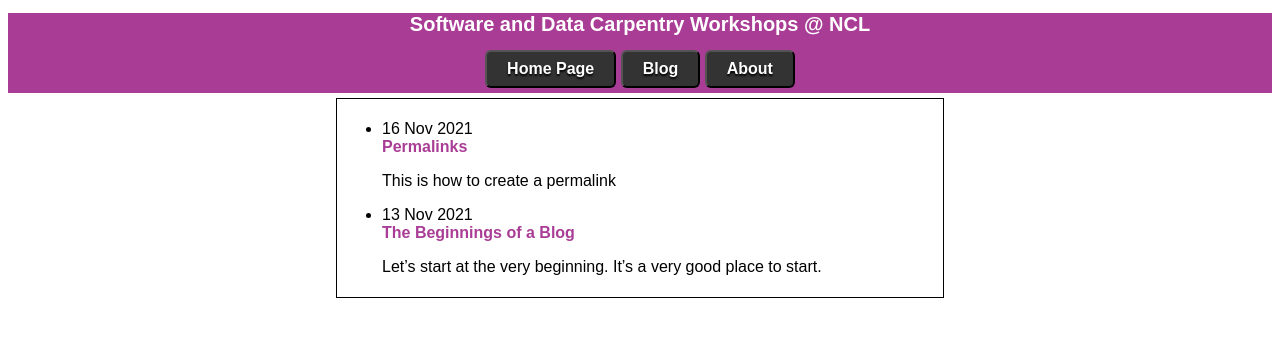
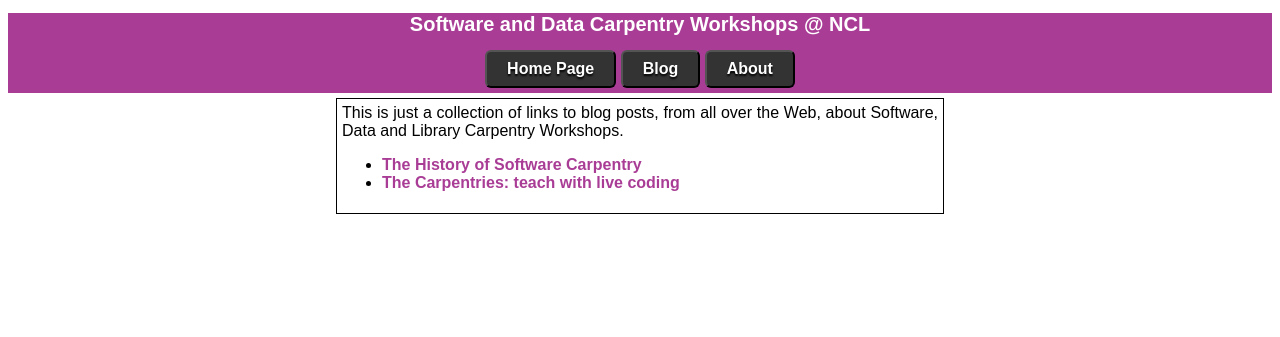
Before and after one commit to NclRSE-Training/software-carpentry, a Jekyll site: the page built from blog.html, in a window 1280 px wide. Shown: the top 337 px of the page. Built offline with Jekyll 4.4.1, drawn with Linux system fonts in a browser that asks for light colours.

Commit message:
Add blog post page

```diff
--- /dev/null
+++ b/_data/blogposts.yml
@@ -0,0 +1,4 @@
+- name: "The History of Software Carpentry"
+  link: "https://software-carpentry.org/scf/history/"
+- name: "The Carpentries: teach with live coding"
+  link: "https://www.rostrum.blog/2019/09/12/live-code/"
--- a/blog.html
+++ b/blog.html
@@ -3,11 +3,12 @@ layout: page
 title: Blog
 ---
 
+This is just a collection of links to blog posts, from all over the Web, about Software, Data and Library Carpentry Workshops.
 <ul>
-  {% for post in site.posts %}
+  {% for blog in site.data.blogposts %}
     <li>
 	    <div class="entry-date">{{ post.date | date_to_string }}</div>
-      <b><a href="{{ site.baseurl }}{{ post.url }}">{{ post.title }}</a></b>
+      <b><a href="{{ site.baseurl }}{{ blog.link }}" target="_blank">{{ blog.name }}</a></b>
       {{ post.excerpt }}
     </li>
   {% endfor %}
```
